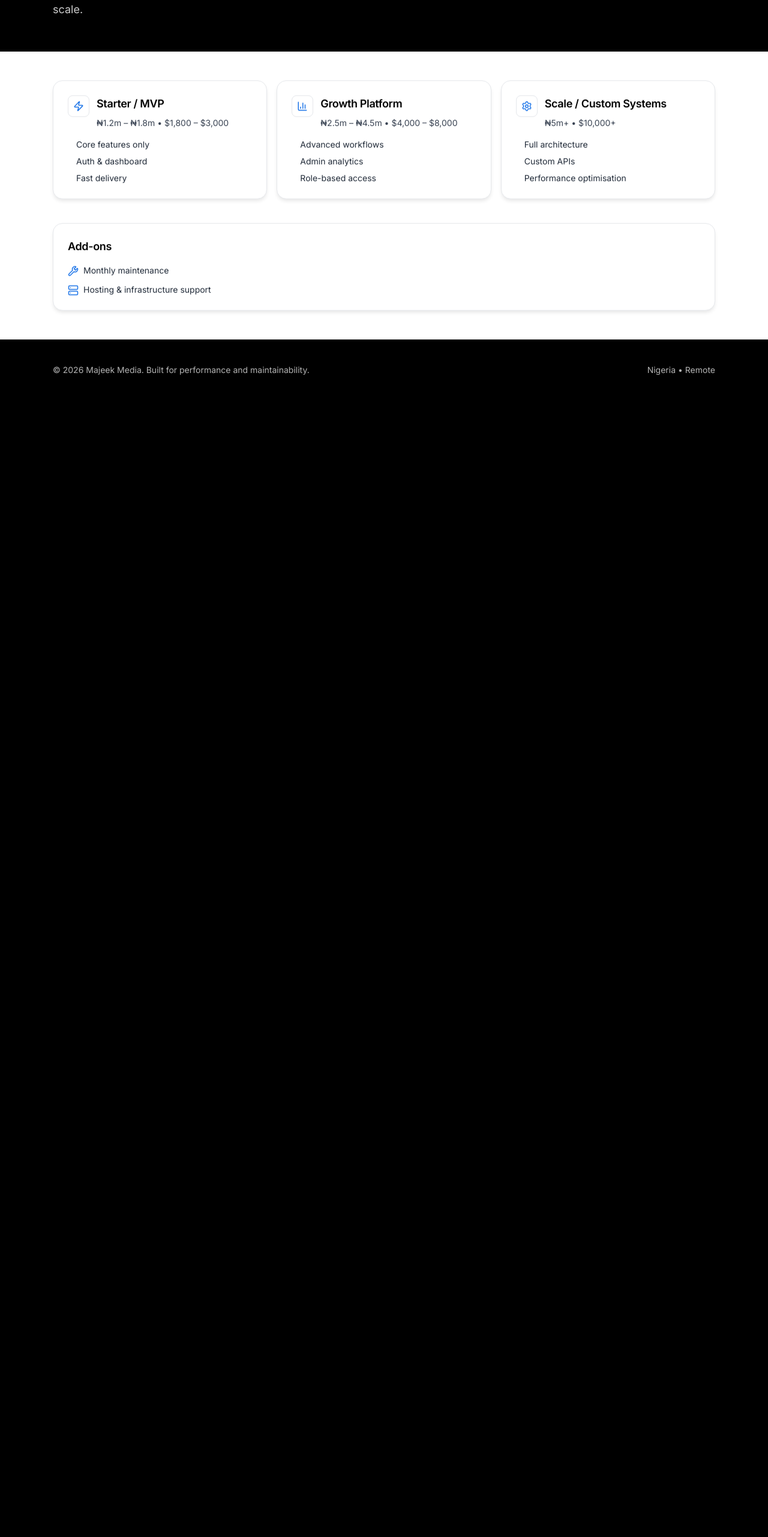
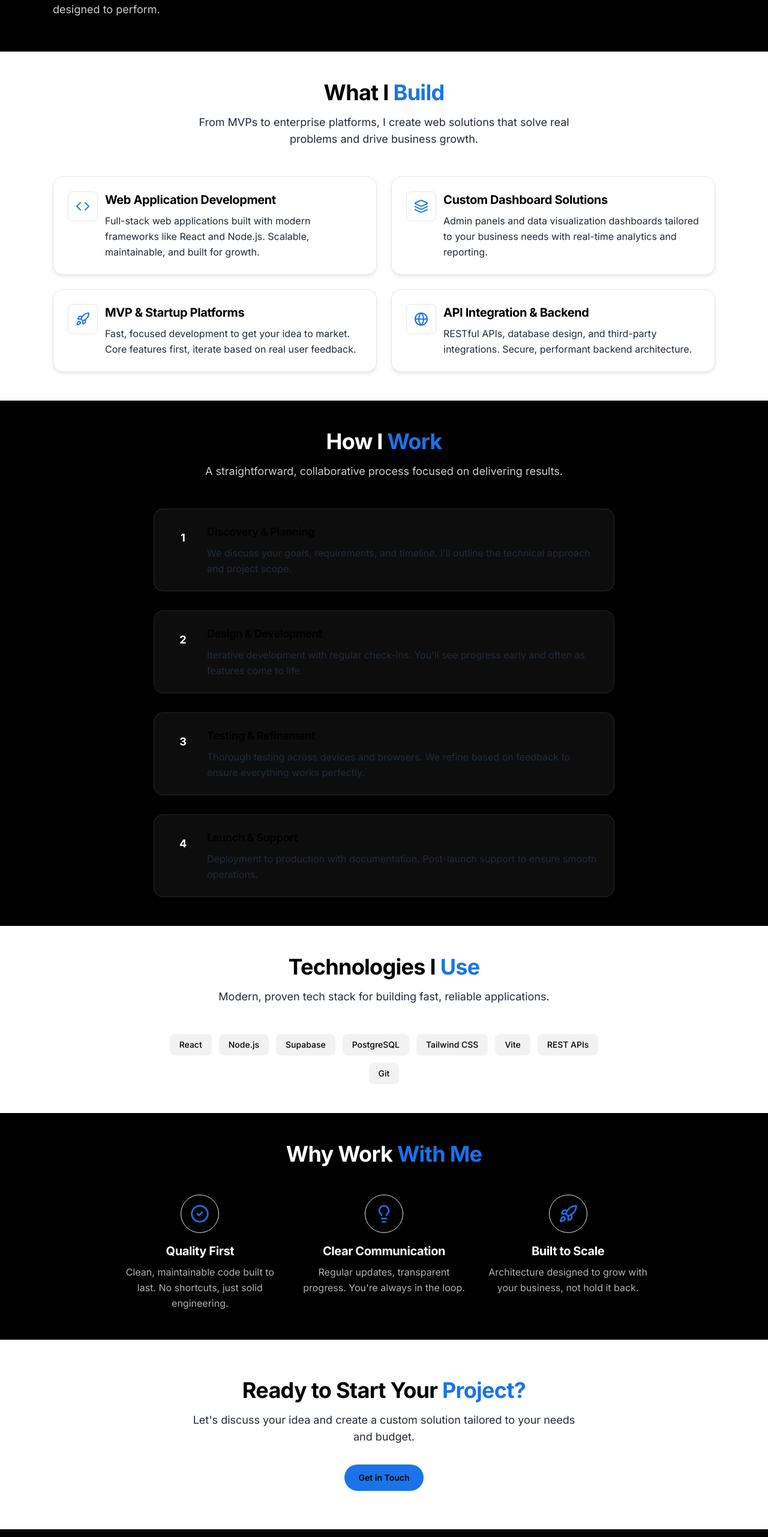
Before and after one commit to Majeekmedia/majeekmedia-portfolio, a React (Vite) app: page /services in a window 1280 px wide. Shown: the part 203-2766 px from the top of the page at 60% size. Before the commit the page ends 870 px from the top, so only its background shows below. Built offline with nearby package versions, Linux system fonts and the light colour scheme.

Commit message:
Complete Services page redesign: remove pricing, add value propositions and process flow

```diff
--- a/src/pages/Services.jsx
+++ b/src/pages/Services.jsx
@@ -2,87 +2,235 @@ import PageHeader from "../components/PageHeader.jsx";
 import Container from "../components/Container.jsx";
 import Seo from "../components/Seo.jsx";
 import Reveal from "../components/Reveal.jsx";
-import { Zap, BarChart3, Settings, Wrench, Server } from "lucide-react";
+import { ButtonLink } from "../components/Button.jsx";
+import { Code, Rocket, Layers, CheckCircle2, Lightbulb, Wrench, TestTube, Globe } from "lucide-react";
 
-function Tier({ name, bullets, price, Icon }) {
+function ServiceCard({ Icon, title, description }) {
   return (
-    <div className="card-light">
+    <div className="card-light group hover:shadow-lg transition-shadow duration-300">
       <div className="flex items-start gap-3">
-        <div className="rounded-lg border border-vibrant/20 bg-vibrant/5 p-2">
-          <Icon size={18} className="text-vibrant" />
+        <div className="rounded-lg border border-vibrant/20 bg-vibrant/5 p-3 group-hover:bg-vibrant group-hover:border-vibrant transition-all duration-300">
+          <Icon size={24} className="text-vibrant group-hover:text-white transition-colors duration-300" />
         </div>
-
-        <div className="min-w-0">
-          <h3 className="text-lg font-semibold text-black">{name}</h3>
-          {price ? <p className="mt-2 text-sm text-gray-700">{price}</p> : null}
+        <div className="min-w-0 flex-1">
+          <h3 className="text-xl font-bold text-black mb-2">{title}</h3>
+          <p className="text-gray-800 leading-relaxed">{description}</p>
         </div>
       </div>
-
-      <ul className="mt-4 space-y-2 text-sm">
-        {bullets.map((b) => (
-          <li key={b} className="flex gap-2 text-gray-800">
-            <span className="mt-2 h-1.5 w-1.5 rounded-full bg-vibrant" />
-            <span>{b}</span>
-          </li>
-        ))}
-      </ul>
     </div>
   );
 }
 
-function Addon({ Icon, title }) {
+function ProcessStep({ number, title, description }) {
   return (
-    <li className="flex items-start gap-2 text-sm text-gray-800">
-      <Icon size={18} className="text-vibrant mt-0.5" />
-      <span>{title}</span>
-    </li>
+    <div className="flex gap-4">
+      <div className="flex-shrink-0">
+        <div className="w-12 h-12 rounded-full bg-vibrant flex items-center justify-center">
+          <span className="text-white font-bold text-lg">{number}</span>
+        </div>
+      </div>
+      <div>
+        <h4 className="text-lg font-bold text-black mb-2">{title}</h4>
+        <p className="text-gray-800">{description}</p>
+      </div>
+    </div>
+  );
+}
+
+function TechBadge({ name }) {
+  return (
+    <span className="px-4 py-2 rounded-lg bg-black/5 hover:bg-vibrant hover:text-white text-black font-medium text-sm transition-all duration-200">
+      {name}
+    </span>
   );
 }
 
 export default function Services() {
+  const services = [
+    {
+      Icon: Code,
+      title: "Web Application Development",
+      description: "Full-stack web applications built with modern frameworks like React and Node.js. Scalable, maintainable, and built for growth."
+    },
+    {
+      Icon: Layers,
+      title: "Custom Dashboard Solutions",
+      description: "Admin panels and data visualization dashboards tailored to your business needs with real-time analytics and reporting."
+    },
+    {
+      Icon: Rocket,
+      title: "MVP & Startup Platforms",
+      description: "Fast, focused development to get your idea to market. Core features first, iterate based on real user feedback."
+    },
+    {
+      Icon: Globe,
+      title: "API Integration & Backend",
+      description: "RESTful APIs, database design, and third-party integrations. Secure, performant backend architecture."
+    }
+  ];
+
+  const process = [
+    {
+      number: 1,
+      title: "Discovery & Planning",
+      description: "We discuss your goals, requirements, and timeline. I'll outline the technical approach and project scope."
+    },
+    {
+      number: 2,
+      title: "Design & Development",
+      description: "Iterative development with regular check-ins. You'll see progress early and often as features come to life."
+    },
+    {
+      number: 3,
+      title: "Testing & Refinement",
+      description: "Thorough testing across devices and browsers. We refine based on feedback to ensure everything works perfectly."
+    },
+    {
+      number: 4,
+      title: "Launch & Support",
+      description: "Deployment to production with documentation. Post-launch support to ensure smooth operations."
+    }
+  ];
+
+  const technologies = [
+    "React", "Node.js", "Supabase", "PostgreSQL",
+    "Tailwind CSS", "Vite", "REST APIs", "Git"
+  ];
+
   return (
     <>
       <Seo
         title="Services — Majeek Media"
-        description="MVPs, growth platforms, and custom systems built with modern architecture."
+        description="Custom web development services for startups and businesses. MVPs, dashboards, and scalable platforms built with modern technology."
         path="/services"
       />
 
       <PageHeader
         title="Services"
-        subtitle="Custom, system-driven development for startups and businesses — built to scale."
+        subtitle="Custom web development tailored to your business needs — built to scale, designed to perform."
       />
 
+      {/* What I Do Section */}
       <section className="py-12 bg-white">
         <Container>
           <Reveal>
-            <div className="grid gap-4 lg:grid-cols-3">
-              <Tier
-                Icon={Zap}
-                name="Starter / MVP"
-                price="₦1.2m – ₦1.8m • $1,800 – $3,000"
-                bullets={["Core features only", "Auth & dashboard", "Fast delivery"]}
-              />
-              <Tier
-                Icon={BarChart3}
-                name="Growth Platform"
-                price="₦2.5m – ₦4.5m • $4,000 – $8,000"
-                bullets={["Advanced workflows", "Admin analytics", "Role-based access"]}
-              />
-              <Tier
-                Icon={Settings}
-                name="Scale / Custom Systems"
-                price="₦5m+ • $10,000+"
-                bullets={["Full architecture", "Custom APIs", "Performance optimisation"]}
-              />
+            <div className="text-center mb-12">
+              <h2 className="text-3xl sm:text-4xl font-extrabold text-black mb-4">
+                What I <span className="text-vibrant">Build</span>
+              </h2>
+              <p className="text-lg text-gray-800 max-w-2xl mx-auto">
+                From MVPs to enterprise platforms, I create web solutions that solve real problems and drive business growth.
+              </p>
             </div>
 
-            <div className="mt-10 card-light">
-              <h3 className="text-lg font-semibold text-black">Add-ons</h3>
-              <ul className="mt-4 space-y-3">
-                <Addon Icon={Wrench} title="Monthly maintenance" />
-                <Addon Icon={Server} title="Hosting & infrastructure support" />
-              </ul>
+            <div className="grid gap-6 md:grid-cols-2">
+              {services.map((service) => (
+                <ServiceCard key={service.title} {...service} />
+              ))}
+            </div>
+          </Reveal>
+        </Container>
+      </section>
+
+      {/* My Process Section */}
+      <section className="py-12 bg-black">
+        <Container>
+          <Reveal>
+            <div className="text-center mb-12">
+              <h2 className="text-3xl sm:text-4xl font-extrabold text-white mb-4">
+                How I <span className="text-vibrant">Work</span>
+              </h2>
+              <p className="text-lg text-white/80 max-w-2xl mx-auto">
+                A straightforward, collaborative process focused on delivering results.
+              </p>
+            </div>
+
+            <div className="max-w-3xl mx-auto space-y-8">
+              {process.map((step) => (
+                <div key={step.number} className="bg-white/5 backdrop-blur-sm border border-white/10 rounded-2xl p-6">
+                  <ProcessStep {...step} />
+                </div>
+              ))}
+            </div>
+          </Reveal>
+        </Container>
+      </section>
+
+      {/* Technologies Section */}
+      <section className="py-12 bg-white">
+        <Container>
+          <Reveal>
+            <div className="text-center mb-12">
+              <h2 className="text-3xl sm:text-4xl font-extrabold text-black mb-4">
+                Technologies I <span className="text-vibrant">Use</span>
+              </h2>
+              <p className="text-lg text-gray-800 max-w-2xl mx-auto">
+                Modern, proven tech stack for building fast, reliable applications.
+              </p>
+            </div>
+
+            <div className="flex flex-wrap justify-center gap-3 max-w-3xl mx-auto">
+              {technologies.map((tech) => (
+                <TechBadge key={tech} name={tech} />
+              ))}
+            </div>
+          </Reveal>
+        </Container>
+      </section>
+
+      {/* Why Work With Me Section */}
+      <section className="py-12 bg-black">
+        <Container>
+          <Reveal>
+            <div className="text-center mb-12">
+              <h2 className="text-3xl sm:text-4xl font-extrabold text-white mb-4">
+                Why Work <span className="text-vibrant">With Me</span>
+              </h2>
+            </div>
+
+            <div className="grid gap-6 md:grid-cols-3 max-w-4xl mx-auto">
+              <div className="text-center">
+                <div className="inline-flex items-center justify-center w-16 h-16 rounded-full bg-vibrant/10 border border-vibrant/20 mb-4">
+                  <CheckCircle2 className="text-vibrant" size={32} />
+                </div>
+                <h3 className="text-xl font-bold text-white mb-2">Quality First</h3>
+                <p className="text-white/70">Clean, maintainable code built to last. No shortcuts, just solid engineering.</p>
+              </div>
+
+              <div className="text-center">
+                <div className="inline-flex items-center justify-center w-16 h-16 rounded-full bg-vibrant/10 border border-vibrant/20 mb-4">
+                  <Lightbulb className="text-vibrant" size={32} />
+                </div>
+                <h3 className="text-xl font-bold text-white mb-2">Clear Communication</h3>
+                <p className="text-white/70">Regular updates, transparent progress. You're always in the loop.</p>
+              </div>
+
+              <div className="text-center">
+                <div className="inline-flex items-center justify-center w-16 h-16 rounded-full bg-vibrant/10 border border-vibrant/20 mb-4">
+                  <Rocket className="text-vibrant" size={32} />
+                </div>
+                <h3 className="text-xl font-bold text-white mb-2">Built to Scale</h3>
+                <p className="text-white/70">Architecture designed to grow with your business, not hold it back.</p>
+              </div>
+            </div>
+          </Reveal>
+        </Container>
+      </section>
+
+      {/* CTA Section */}
+      <section className="py-16 bg-white">
+        <Container>
+          <Reveal>
+            <div className="text-center max-w-2xl mx-auto">
+              <h2 className="text-3xl sm:text-4xl font-extrabold text-black mb-4">
+                Ready to Start Your <span className="text-vibrant">Project?</span>
+              </h2>
+              <p className="text-lg text-gray-800 mb-8">
+                Let's discuss your idea and create a custom solution tailored to your needs and budget.
+              </p>
+              <ButtonLink to="/contact" variant="vibrant" className="pulse-glow">
+                Get in Touch
+              </ButtonLink>
             </div>
           </Reveal>
         </Container>
```
